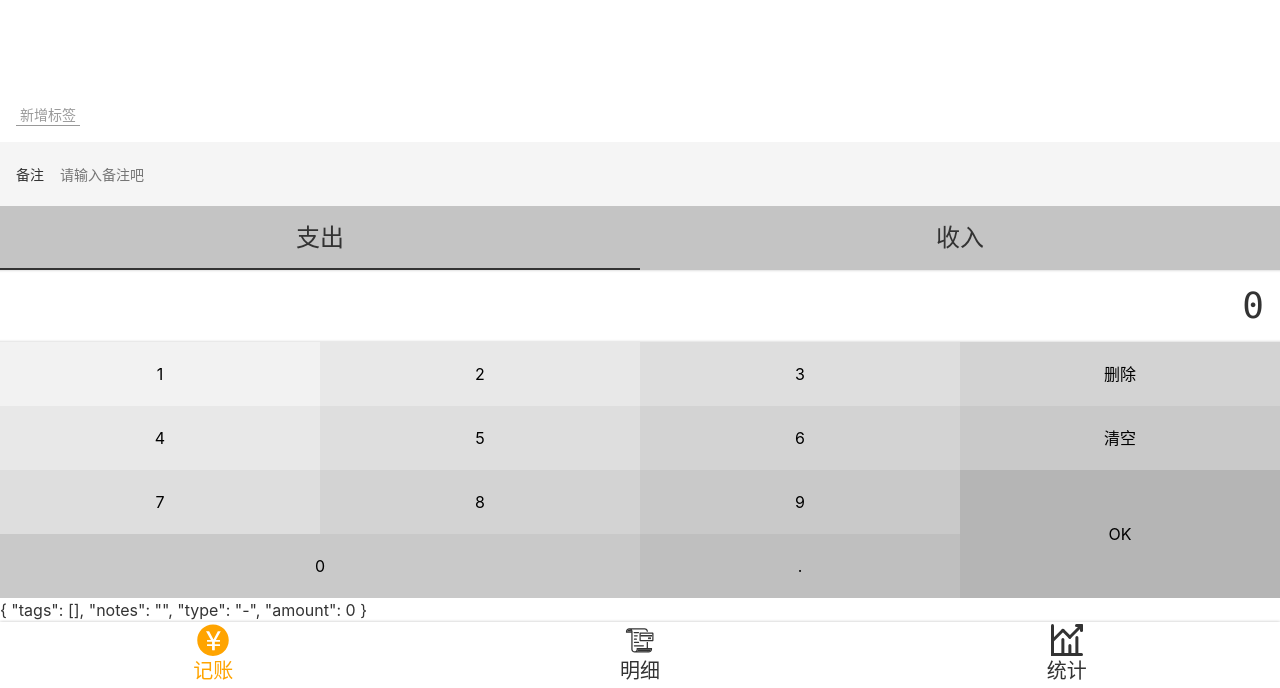
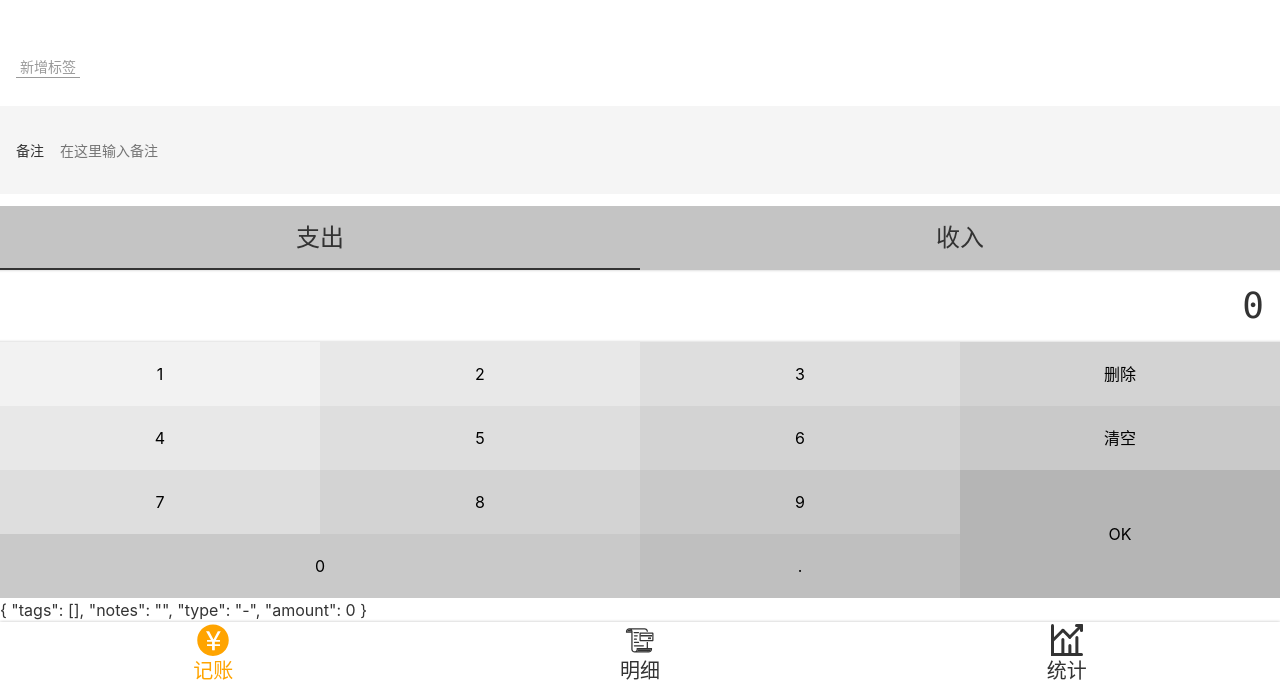
Before and after one commit to LiuYiBest/Lucky, a Vue app: page /#/money in a window 1280 px wide. Shown: the part 112-800 px from the top of the page. Built offline with nearby package versions, Linux system fonts and the light colour scheme.

Commit message:
修复Value

```diff
--- a/src/views/EditLabel.vue
+++ b/src/views/EditLabel.vue
@@ -1,4 +1,3 @@
-
 <template>
   <Layout>
     <div class="navBar">
@@ -6,8 +5,10 @@
       <span class="title">编辑标签</span>
       <span class="rightIcon"></span>
     </div>
+<!--    @update:value = "updateTag($)"-->
     <div class="form-wrapper">
-      <FormItem field-name="标签名" placeholder="请输入标签名"/>
+      <FormItem :value="tag.name"
+                field-name="标签名" placeholder="请输入标签名"/>
     </div>
     <div class="button-wrapper">
       <Button>删除标签</Button>
@@ -25,17 +26,22 @@ import Button from '@/components/Button.vue';
   components: {Button, FormItem}
 })
 export default class EditLabel extends Vue {
+  tag?:{id:string,name:string} = undefined
+
   created() {
     const id = this.$route.params.id;
     tagListModel.fetch();
     const tags = tagListModel.data;
     const tag = tags.filter(t => t.id === id)[0];
     if (tag) {
-      console.log(tag);
+      this.tag = tag;
     } else {
       this.$router.replace('/404');
     }
   }
+  // updateTag(name){
+  //   console.log(name)
+  // }
 }
 </script>
 
--- a/src/views/Money.vue
+++ b/src/views/Money.vue
@@ -5,10 +5,10 @@
     <Types :value.sync="record.type"/>
     <div class="notes">
       <FormItem field-name="备注"
-             placeholder="请输入备注吧"
-             @update:value="onUpdateNotes"/>
+                placeholder="在这里输入备注"
+                @update:value="onUpdateNotes"
+      />
     </div>
-
     <Tags :data-source.sync="tags" @update:value="onUpdateTags"/>
   </Layout>
 </template>
@@ -16,22 +16,20 @@
 <script lang="ts">
 import Vue from 'vue';
 import NumberPad from '@/components/Money/NumberPad.vue';
+
 import Types from '@/components/Money/Types.vue';
-import Notes from '@/components/Money/FormItem.vue';
+import FormItem from '@/components/Money/FormItem.vue';
 import Tags from '@/components/Money/Tags.vue';
 import {Component, Watch} from 'vue-property-decorator';
 import recordListModel from '@/models/recordListModel';
 import tagListModel from '@/models/tagListModel';
-import FormItem from '@/components/Money/FormItem.vue';
-
 
 const recordList = recordListModel.fetch();
 const tagList = tagListModel.fetch();
 
 @Component({
-  components: {FormItem, Tags, Notes, Types, NumberPad}
+  components: {Tags, FormItem, Types, NumberPad}
 })
-
 export default class Money extends Vue {
   tags = tagList;
   recordList: RecordItem[] = recordList;
@@ -61,4 +59,7 @@ export default class Money extends Vue {
   display: flex;
   flex-direction: column-reverse;
 }
+.notes{
+  padding: 12px 0;
+}
 </style>
```
